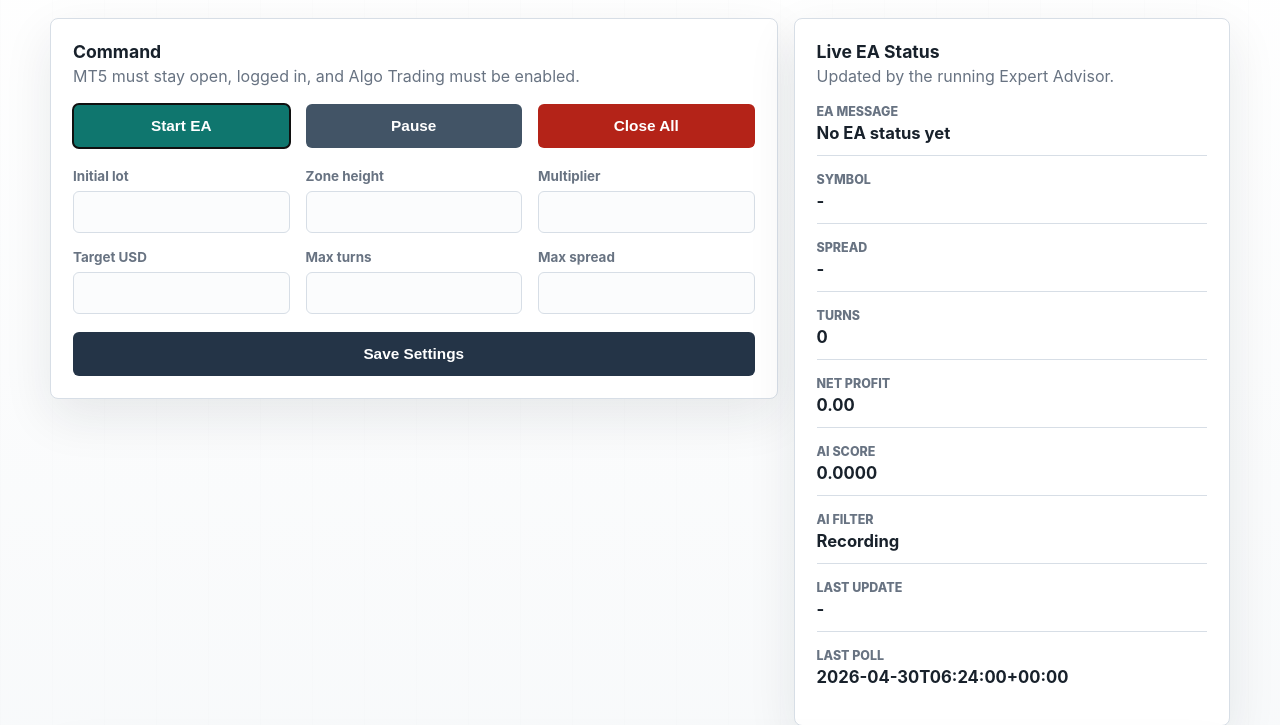
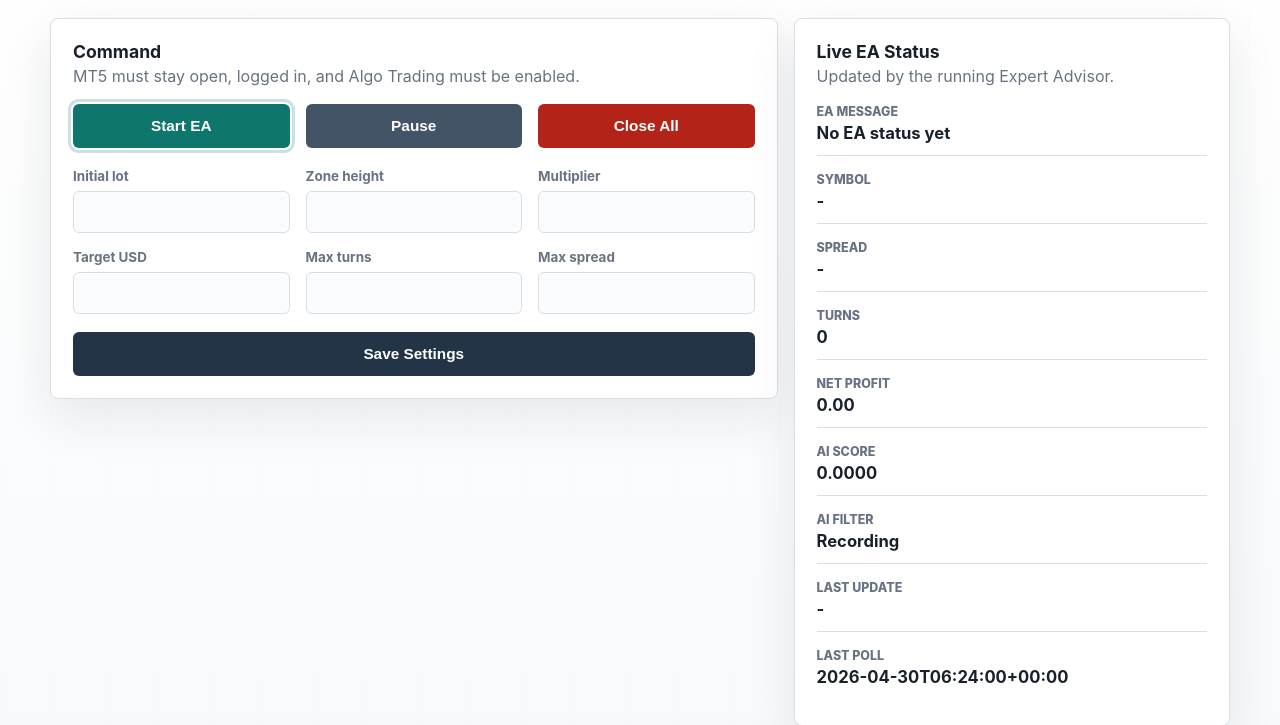
Before and after one commit to felixmokayabeatz/mt5_bot, a Django app: template control/templates/control/dashboard.html in a window 1280 px wide, with the restyled element focused. Shown: the part 110-835 px from the top of the page. Run offline with Django 5.2, Linux system fonts and the light colour scheme; the template is opened without the code that fills it, so the values that code supplies are empty.

Commit message:
Add button focus styles

```diff
--- a/control/static/control/styles.css
+++ b/control/static/control/styles.css
@@ -122,6 +122,11 @@ h2 {
   cursor: pointer;
   font-size: 0.96rem;
   font-weight: 800;
+}
+
+.btn:focus-visible {
+  outline: 3px solid rgba(15, 118, 110, 0.22);
+  outline-offset: 2px;
 }
 
 .btn.primary {
```
